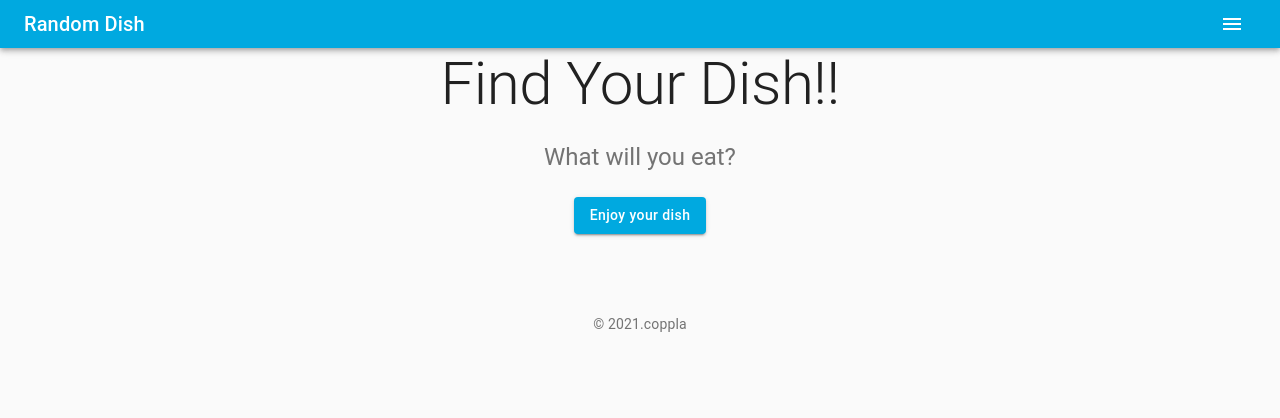
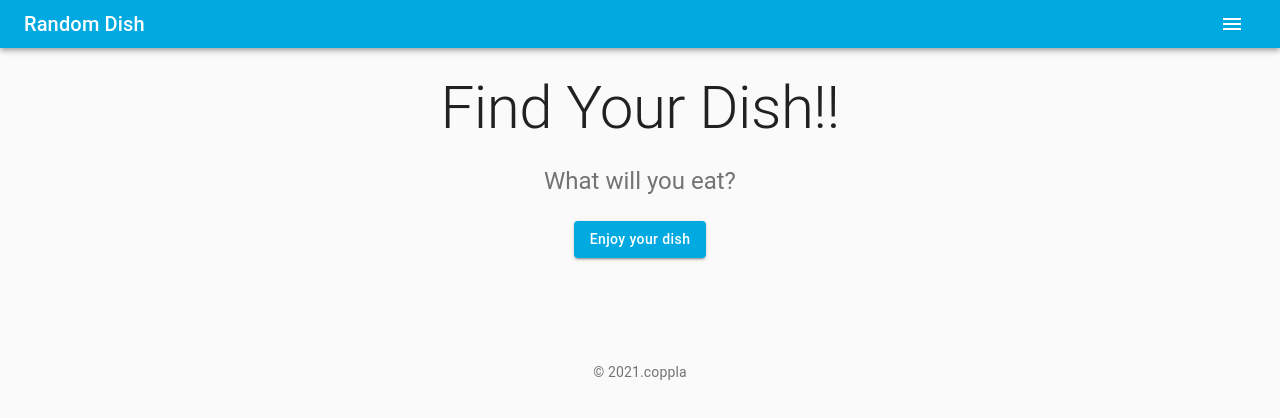
Before and after one commit to shin-hama/random-dish, a React (Create React App) app in the folder frontend/: page / in a window 1280 px wide. Shown: the top 418 px of the page. Built offline with nearby package versions, Linux system fonts and the light colour scheme.

Commit message:
MAINT: Fix to shift main containt according to drawer width"

```diff
--- a/frontend/src/App.js
+++ b/frontend/src/App.js
@@ -1,5 +1,6 @@
 import React from 'react'
 import axios from 'axios'
+import clsx from 'clsx'
 import { makeStyles } from '@material-ui/core/styles'
 import Container from '@material-ui/core/Container'
 import CssBaseLine from '@material-ui/core/CssBaseline'
@@ -11,10 +12,24 @@ import Copyright from './Footer'
 import Header from './Header'
 import MyMap from './Map'
 import PlaceCards from './PlaceCard'
+import RightDrawer from './RightDrawer'
 
 const useStyles = makeStyles((theme) => ({
-  root: {
-    display: 'flex',
+  content: {
+    flexGrow: 1,
+    padding: theme.spacing(3),
+    transition: theme.transitions.create('margin', {
+      easing: theme.transitions.easing.sharp,
+      duration: theme.transitions.duration.leavingScreen,
+    }),
+    marginRight: 0,
+  },
+  contentShift: {
+    transition: theme.transitions.create('margin', {
+      easing: theme.transitions.easing.easeOut,
+      duration: theme.transitions.duration.enteringScreen,
+    }),
+    marginRight: theme.mixins.drawer.width,
   },
   card: {
     marginTop: theme.spacing(4),
@@ -32,11 +47,16 @@ const useStyles = makeStyles((theme) => ({
 function App() {
   const classes = useStyles()
   const [apiKey, setApiKey] = React.useState({ apikey: '' })
+  const [open, setOpen] = React.useState(false)
   const [places, setPlaces] = React.useState({ results: [] })
   const [center, setCenter] = React.useState({
     lat: 0,
     lng: 0,
   })
+
+  const handleDrawerOpen = () => {
+    setOpen(true)
+  }
 
   const onClick = () => {
     if (!apiKey.apikey) {
@@ -88,8 +108,12 @@ function App() {
   return (
     <div>
       <CssBaseLine />
-      <Header />
-      <main className={classes.content}>
+      <Header menuIconClicked={handleDrawerOpen} />
+      <RightDrawer setOpen={setOpen} open={open} />
+      <main
+        className={clsx(classes.content, {
+          [classes.contentShift]: open,
+        })}>
         <Container>
           <Typography
             component="h1"
--- a/frontend/src/Header.js
+++ b/frontend/src/Header.js
@@ -1,3 +1,4 @@
+import PropTypes from 'prop-types'
 import React from 'react'
 import { makeStyles } from '@material-ui/core/styles'
 import AppBar from '@material-ui/core/AppBar'
@@ -6,35 +7,14 @@ import Toolbar from '@material-ui/core/Toolbar'
 import Typography from '@material-ui/core/Typography'
 import MenuIcon from '@material-ui/icons/Menu'
 
-import RightDrawer from './RightDrawer'
-
 const useStyles = makeStyles((theme) => ({
-  root: {
-    flexGrow: 1,
-  },
-  appBar: {
-    color: 'white',
-    zIndex: theme.zIndex.drawer + 1,
-    transition: theme.transitions.create(['width', 'margin'], {
-      easing: theme.transitions.easing.sharp,
-      duration: theme.transitions.duration.leavingScreen,
-    }),
-  },
-  toolbar: {
-    paddingRight: 24, // keep right padding when drawer closed
-  },
   title: {
     flexGrow: 1,
   },
 }))
 
-function Header() {
+function Header({ menuIconClicked }) {
   const classes = useStyles()
-  const [open, setOpen] = React.useState(false)
-
-  const handleDrawerOpen = () => {
-    setOpen(true)
-  }
 
   return (
     <>
@@ -44,13 +24,15 @@ function Header() {
             Random Dish
           </Typography>
           <IconButton color="inherit" aria-label="menu">
-            <MenuIcon onClick={handleDrawerOpen} />
+            <MenuIcon onClick={menuIconClicked} />
           </IconButton>
         </Toolbar>
       </AppBar>
-      <RightDrawer setOpen={setOpen} open={open} />
     </>
   )
 }
+Header.propTypes = {
+  menuIconClicked: PropTypes.func.isRequired,
+}
 
 export default Header
--- a/frontend/src/RightDrawer.js
+++ b/frontend/src/RightDrawer.js
@@ -14,25 +14,12 @@ import ListItemText from '@material-ui/core/ListItemText'
 import InboxIcon from '@material-ui/icons/MoveToInbox'
 import MailIcon from '@material-ui/icons/Mail'
 
-const drawerWidth = 240
-
 const useStyles = makeStyles((theme) => ({
-  root: {
-    display: 'flex',
-  },
-  title: {
-    flexGrow: 1,
-  },
-  hide: {
-    display: 'none',
-  },
   drawer: {
-    width: drawerWidth,
+    ...theme.mixins.drawer,
     flexShrink: 0,
   },
-  drawerPaper: {
-    width: drawerWidth,
-  },
+  drawerPaper: { ...theme.mixins.drawer },
   drawerHeader: {
     display: 'flex',
     alignItems: 'center',
@@ -40,22 +27,6 @@ const useStyles = makeStyles((theme) => ({
     // necessary for content to be below app bar
     ...theme.mixins.toolbar,
     justifyContent: 'flex-start',
-  },
-  content: {
-    flexGrow: 1,
-    padding: theme.spacing(3),
-    transition: theme.transitions.create('margin', {
-      easing: theme.transitions.easing.sharp,
-      duration: theme.transitions.duration.leavingScreen,
-    }),
-    marginRight: -drawerWidth,
-  },
-  contentShift: {
-    transition: theme.transitions.create('margin', {
-      easing: theme.transitions.easing.easeOut,
-      duration: theme.transitions.duration.enteringScreen,
-    }),
-    marginRight: 0,
   },
 }))
 
--- a/frontend/src/index.js
+++ b/frontend/src/index.js
@@ -9,8 +9,10 @@ const customTheme = createMuiTheme({
     toolbar: {
       minHeight: 48,
     },
+    drawer: {
+      width: 240,
+    },
   },
-  // Set TEL brand color: cyan and green
   palette: {
     primary: {
       main: '#00A9E0',
```
